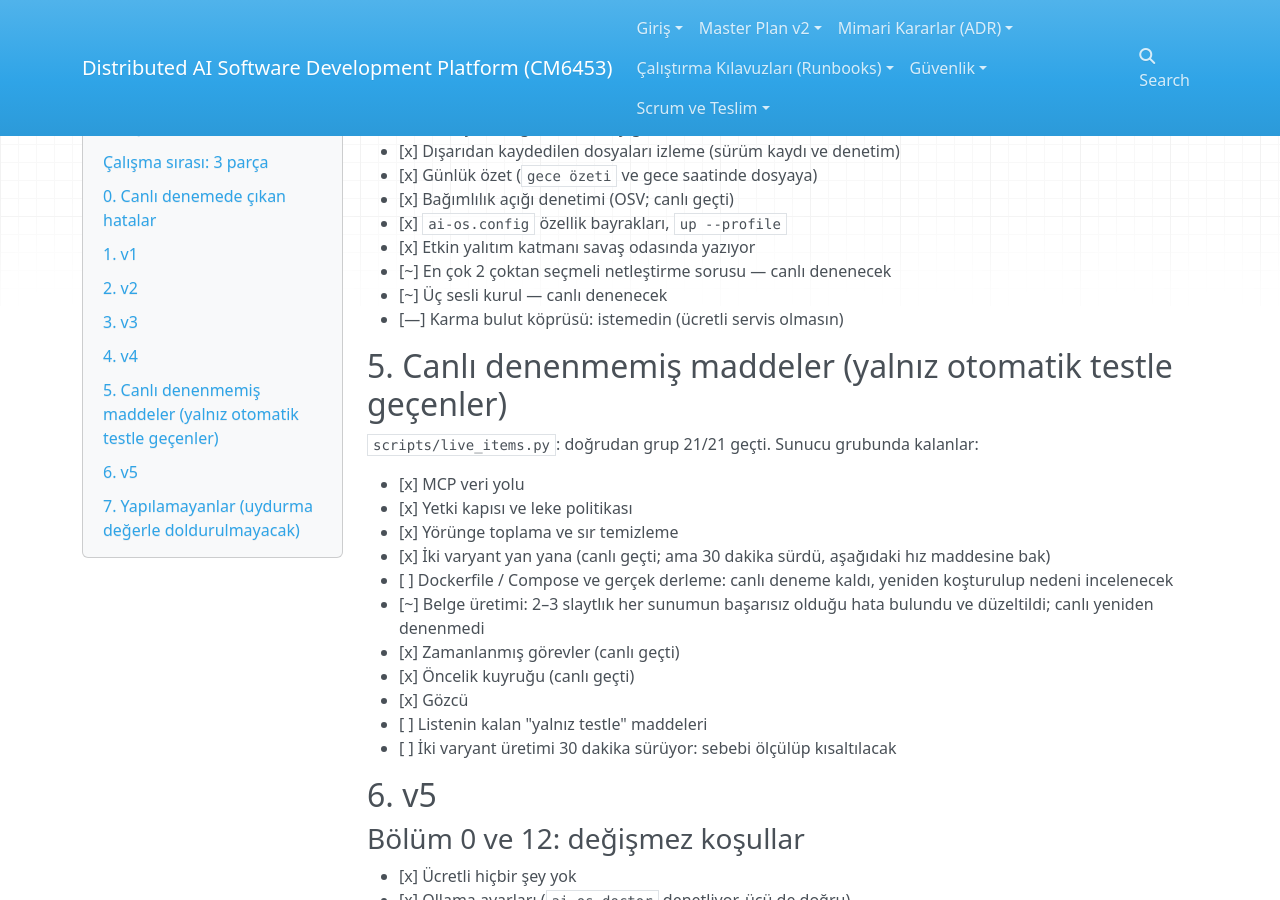
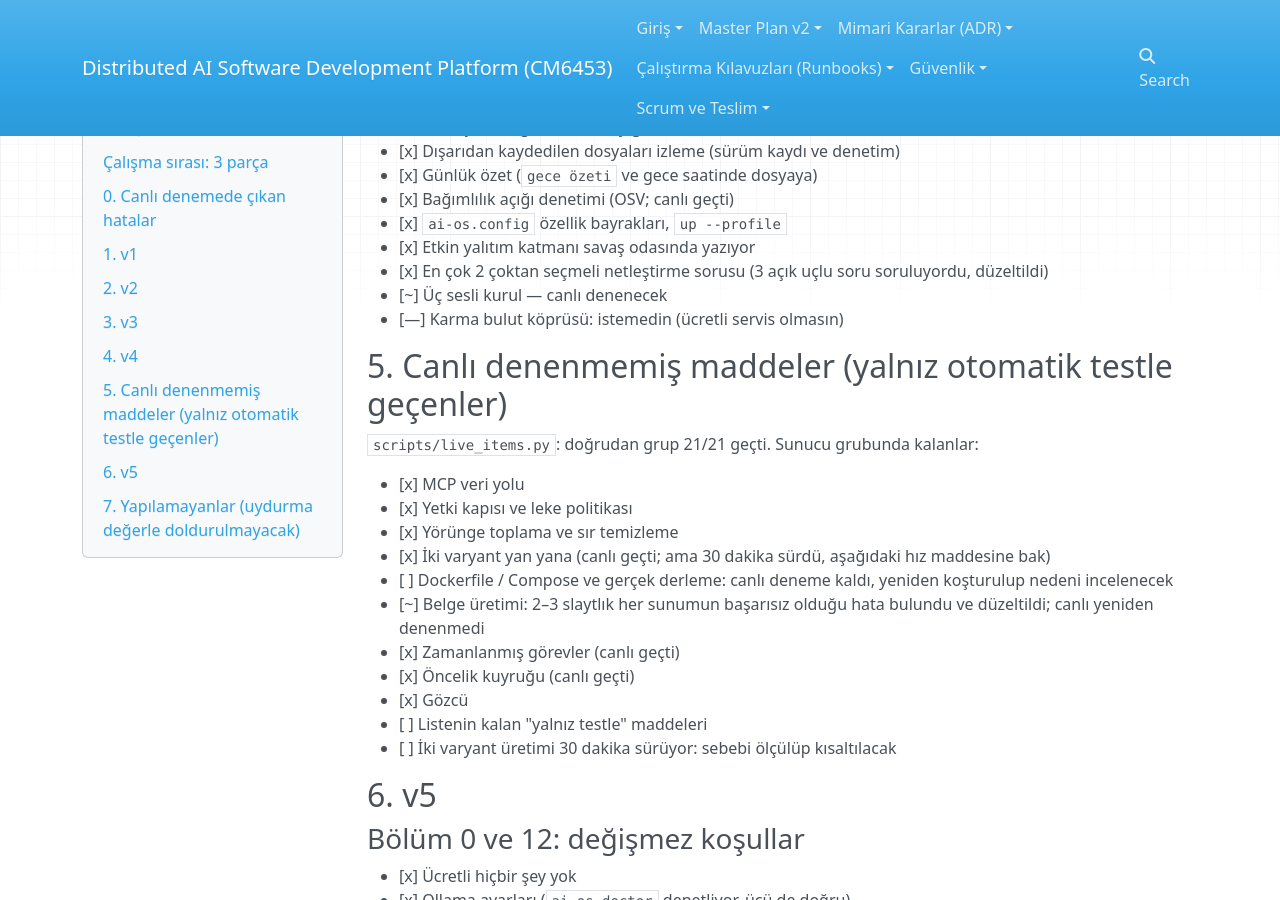
Before and after one commit to bostnishak/distributed-ai-dev-platform, an MkDocs documentation site: the page built from docs/eksik-listesi.md, in a window 1280 px wide and 900 px high, scrolled down 2907 px. Built offline with MkDocs 1.6.1, drawn with Linux system fonts in a browser that asks for light colours; nearby versions of some CDN libraries.

Commit message:
docs: clarification done
Co-Authored-By: Claude Sonnet 5.5 <noreply@anthropic.com>

```diff
--- a/docs/eksik-listesi.md
+++ b/docs/eksik-listesi.md
@@ -114,7 +114,7 @@ Her parçanın sonunda: tam test ve denetimler, commit, push, PR; sonra modeller
 - [x] Bağımlılık açığı denetimi (OSV; canlı geçti)
 - [x] `ai-os.config` özellik bayrakları, `up --profile`
 - [x] Etkin yalıtım katmanı savaş odasında yazıyor
-- [~] En çok 2 çoktan seçmeli netleştirme sorusu — canlı denenecek
+- [x] En çok 2 çoktan seçmeli netleştirme sorusu (3 açık uçlu soru soruluyordu, düzeltildi)
 - [~] Üç sesli kurul — canlı denenecek
 - [—] Karma bulut köprüsü: istemedin (ücretli servis olmasın)
 
```
